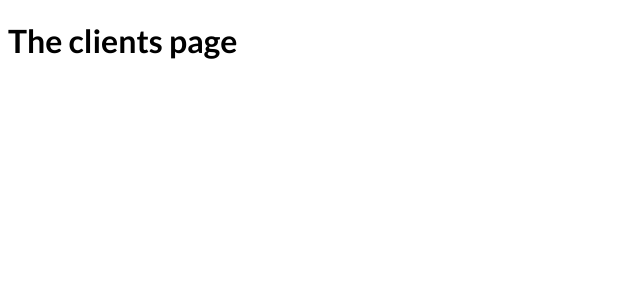
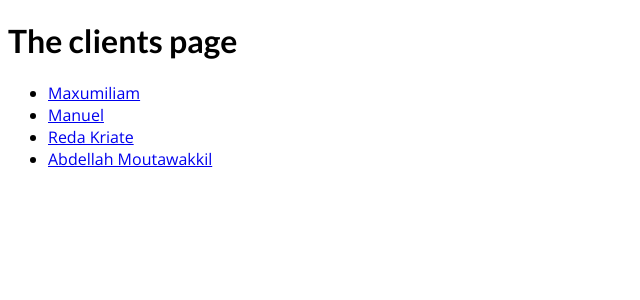
Before and after one commit to ABdou2365/nextjs-course-code-01-getting-started-starting-project, a Next.js app: page /clients in a window 1280 px wide. Shown: the top 300 px of the page, without its empty margins (0-640 px from the left). Built offline with nearby package versions, Linux system fonts and the light colour scheme.

Commit message:
using dynamics links

```diff
--- a/pages/clients/index.js
+++ b/pages/clients/index.js
@@ -1,7 +1,35 @@
+import Link from "next/link";
+
 function ClientPage() {
+
+    const clients = [
+        {
+            id : "max",
+            name : "Maxumiliam"
+        },
+        {
+            id: "manu",
+            name : "Manuel"
+        },
+        {
+            id: "reda",
+            name : "Reda Kriate"
+        },
+        {
+            id: "abdou",
+            name :  "Abdellah Moutawakkil"
+        }
+    ]
     return (
         <div>
             <h1>The clients page</h1>
+            <ul>
+            {clients.map(client =>  <li key={client.id}>
+                    <Link href={`/clients/${client.id}`}>{client.name }</Link>
+                    </li>
+                )}
+            </ul>
+
         </div>
     )
 }
```
